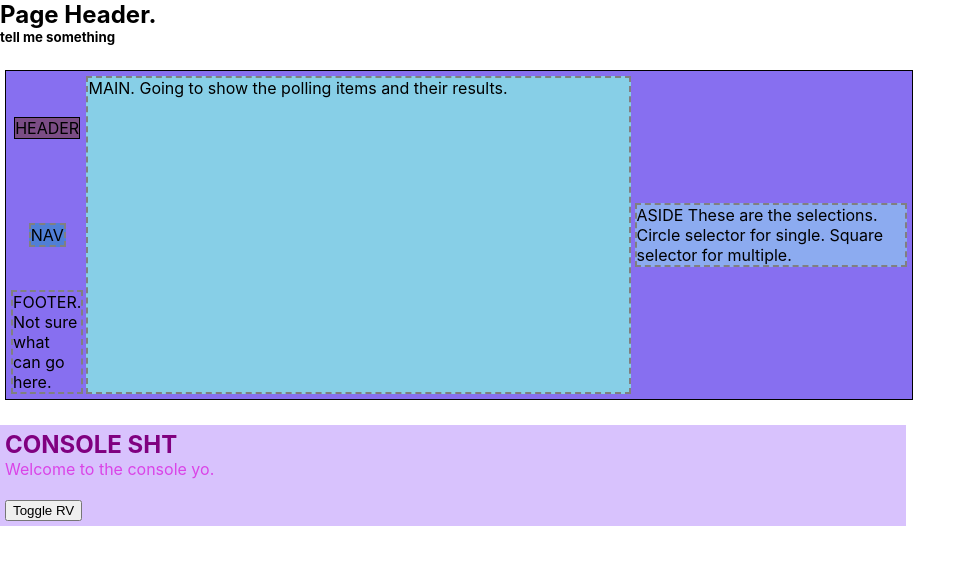
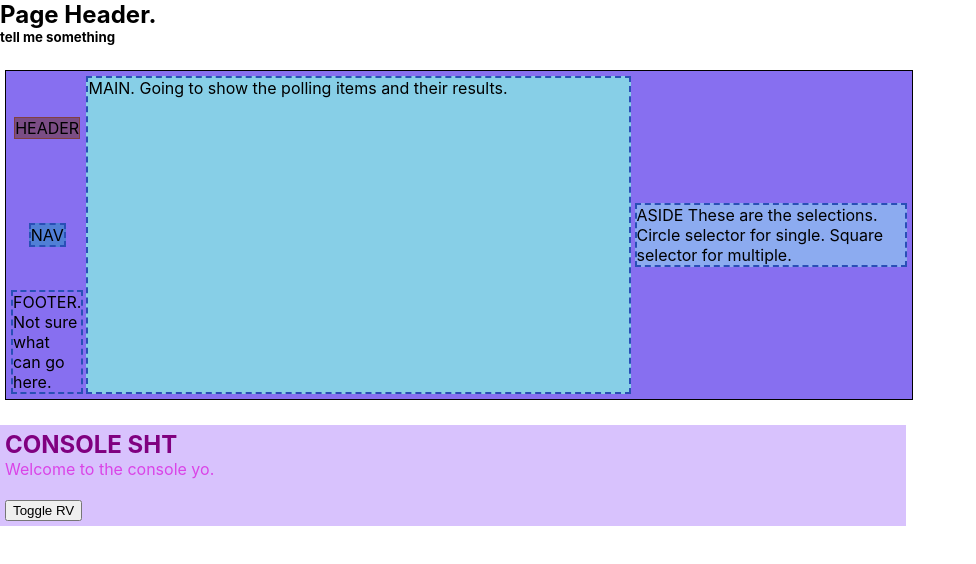
Before and after one commit to el7/Pollingo, a React (Create React App) app in the folder pollingo/: page / in a window 1280 px wide. Shown: the top 564 px of the page, without its empty margins (0-976 px from the left). Built offline with nearby package versions, Linux system fonts and the light colour scheme.

Commit message:
adding gulp

```diff
--- a/pollingo/src/PollBox.css
+++ b/pollingo/src/PollBox.css
@@ -13,35 +13,35 @@
       grid-template-areas: "header main aside" "nav main aside" "footer main aside";
 }
 
-@media screen and (min-width: 639px) {
+@media screen and (min-width: 39.9375em) {
   .pollbox-1 {
     background-color: #7b4d85;
     width: 50%;
   }
 }
 
-@media screen and (min-width: 767px) {
+@media screen and (min-width: 47.9375em) {
   .pollbox-1 {
     background-color: #7b4d85;
     width: 60%;
   }
 }
 
-@media screen and (min-width: 1023px) {
+@media screen and (min-width: 63.9375em) {
   .pollbox-1 {
     background-color: #876ff0;
     width: 70%;
   }
 }
 
-@media screen and (min-width: 1443px) {
+@media screen and (min-width: 90.1875em) {
   .pollbox-1 {
     background-color: #87cfe7;
     width: 500px;
   }
 }
 
-@media screen and (min-width: 1680px) {
+@media screen and (min-width: 105em) {
   .pollbox-1 {
     background-color: #7b4d85;
     width: 80%;
@@ -53,7 +53,7 @@
   -ms-grid-column: 1;
   grid-area: header;
   background-color: #7b4d85;
-  border: 1px solid black;
+  border: 1px solid #814040;
   margin: auto;
 }
 
@@ -62,7 +62,7 @@
   -ms-grid-column: 1;
   grid-area: nav;
   background-color: #507fd6;
-  border: 2px dashed grey;
+  border: 2px dashed #294fb6;
   margin: auto;
 }
 
@@ -72,7 +72,7 @@
   -ms-grid-column: 2;
   grid-area: main;
   background-color: #87cfe7;
-  border: 2px dashed grey;
+  border: 2px dashed #294fb6;
 }
 
 .pollbox-1 aside {
@@ -81,7 +81,7 @@
   -ms-grid-column: 3;
   grid-area: aside;
   background-color: #8cabf0;
-  border: 2px dashed grey;
+  border: 2px dashed #294fb6;
   margin: auto;
 }
 
@@ -90,7 +90,7 @@
   -ms-grid-column: 1;
   grid-area: footer;
   background-color: #876ff0;
-  border: 2px dashed grey;
+  border: 2px dashed #294fb6;
   margin: auto;
 }
 /*# sourceMappingURL=PollBox.css.map */
--- a/pollingo/src/PollBox.scss
+++ b/pollingo/src/scss/PollBox.scss
@@ -35,7 +35,6 @@
     }
 
     // view size small 1/6
-
     border: 1px solid black;
     margin: 25px 5px 25px 5px;
     padding: 5px;
--- a/pollingo/src/util_variables.scss
+++ b/pollingo/src/util_variables.scss
@@ -16,7 +16,7 @@ $colors:(
 );
 
 $sizes: (
-    pb-border-1: 1px solid black,
-    pb-border-2: 2px dashed grey,
+    pb-border-1: 1px solid rgb(129, 64, 64),
+    pb-border-2: 2px dashed rgb(41, 79, 182),
     pb-border-3: 3px solid pink
 );
```
Also changed, not shown: pollingo/src/util_functions.scss (+7 -2 lines), pollingo/src/util_mixins.scss (+5 -5 lines), 2 other files (tests, documents, lock files or other folders).
